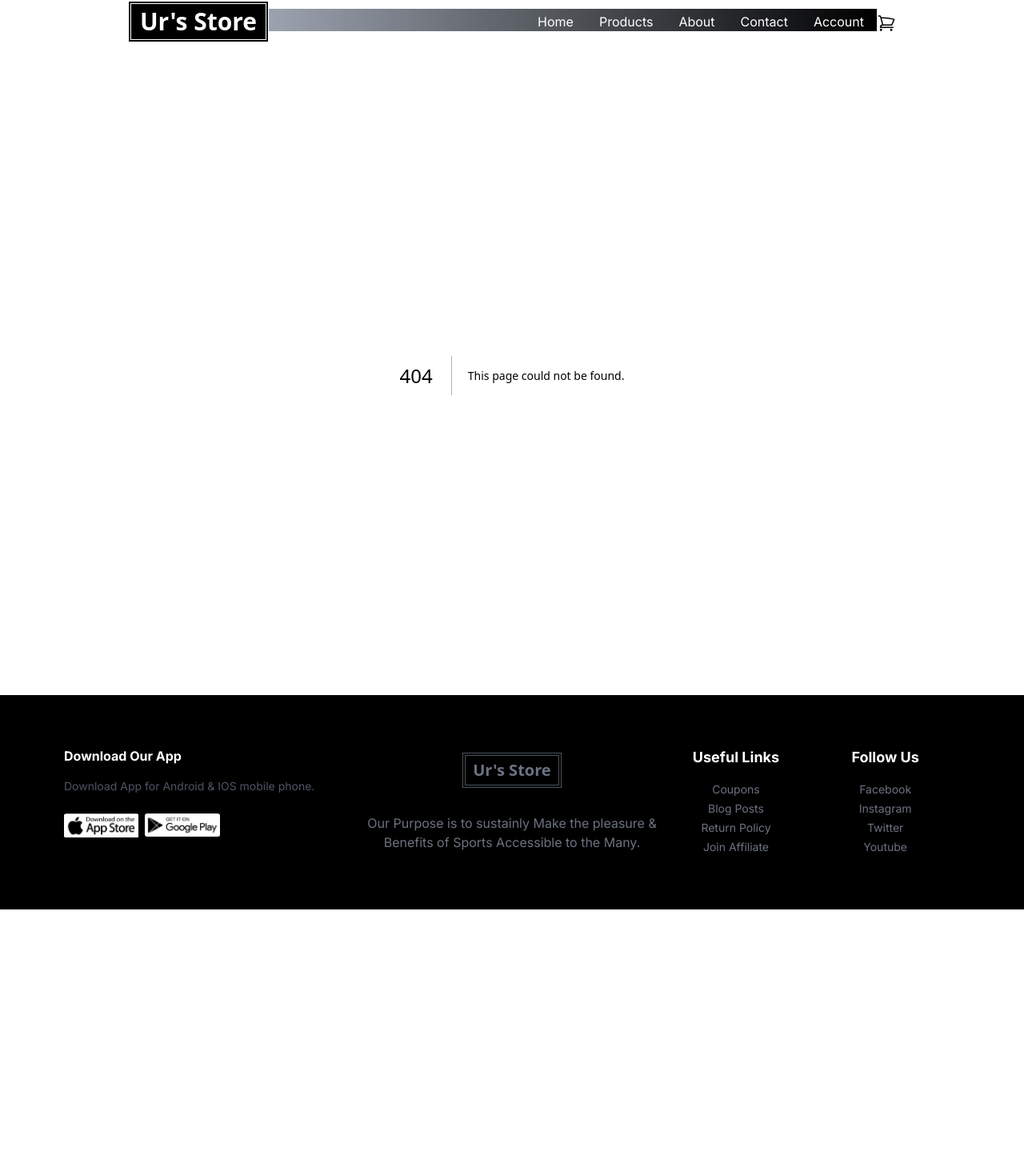
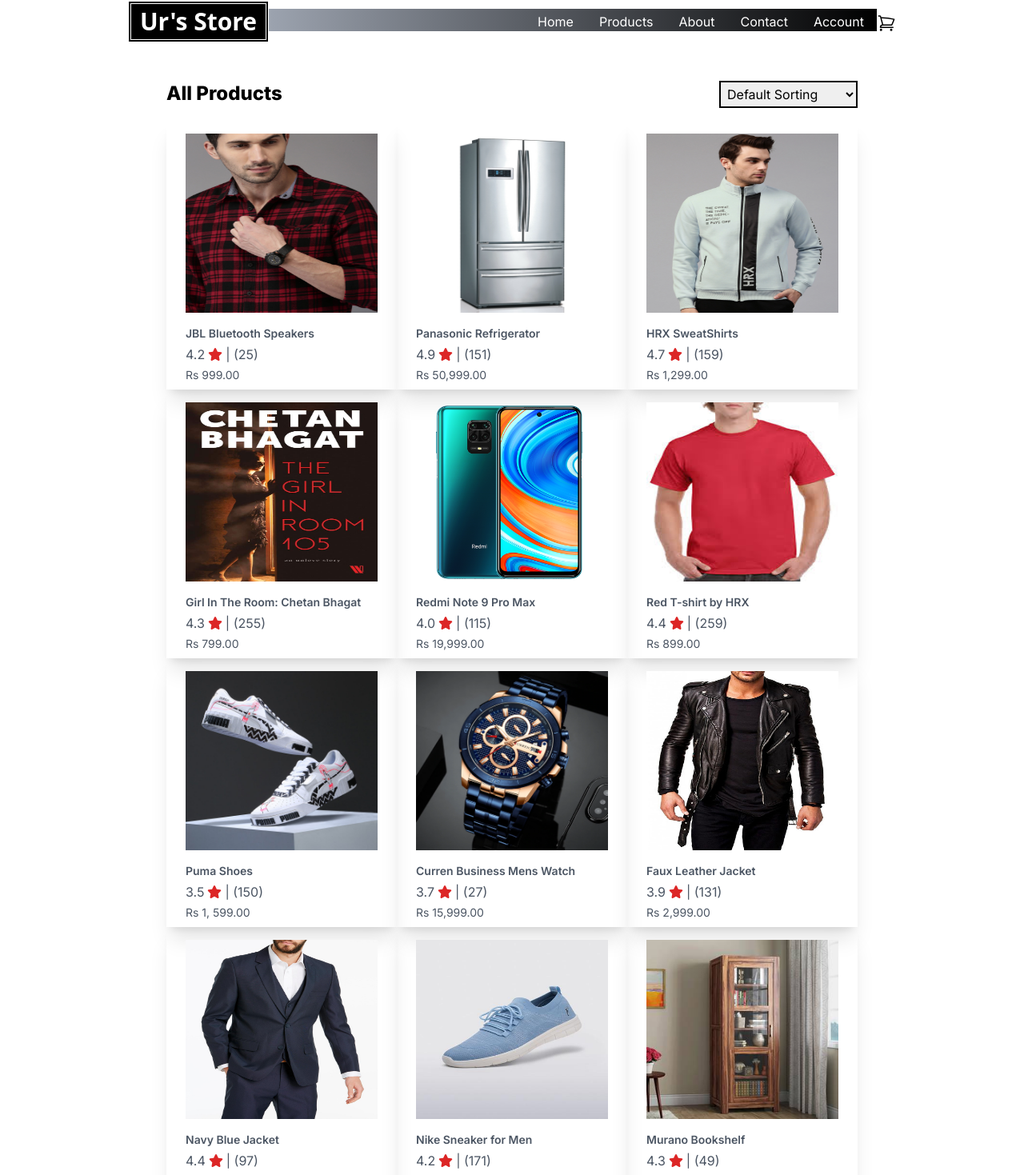
Before and after one commit to utkarsh061/E-Commerce-Website, a Next.js app: page /products in a window 1280 px wide. Before the commit this address had no page. Shown: the part 15-1484 px from the top of the page at 80% size. Before the commit the page ends 1152 px from the top, so only its background shows below. Built offline with nearby package versions, Linux system fonts and the light colour scheme.

Commit message:
About US & All All Product Page

```diff
--- /dev/null
+++ b/src/app/about/page.js
@@ -0,0 +1,24 @@
+"use client"
+
+ function AboutUs(){
+    return(
+        <div className="mx-72 my-12 flex flex-wrap justify-center">
+            <div className="basis-1/2 max-h-fit flex items-center">
+                <img src="/Images/utkarshImage.jpeg" className="h-9/12 w-10/12"/>
+            </div>
+            <div className="basis-1/2">
+                <div className="flex flex-col">
+                    <h1 className="font-light text-8xl font-serif tracking-widest mt-16 -ml-48">ABOUT US</h1>
+                    <p className="mt-6 text-center">
+                     Welcome to <b>Ur's Store</b>!<br/> Designed & Developed by <b>Utkarsh Garg</b>,<br/><br/>
+                     We are passionate about making online shopping easy and fun. Our goal is to bring you the best products
+                     from all over the world, right to your doorstep. Whether you're into fashion, gadgets, or home decor,
+                     we've got something for you. Our website is designed to make your shopping experience smooth,
+                     with fast delivery.<br/><br/>Join us on our journey to bring you top-notch products and hassle-free shopping. Let
+                     <b> Ur's Store</b> be your go-to place for all your shopping needs!</p>
+                </div>
+            </div>
+        </div>
+    )
+ }
+ export default AboutUs;
--- /dev/null
+++ b/src/app/products/page.js
@@ -0,0 +1,14 @@
+"use client"
+
+import Header from "@/components/ProductPage/Header";
+import Products from "@/components/ProductPage/Products";
+
+function ProductsPage(){
+    return(
+        <div className="mx-52 my-12">
+            <Header/>
+            <Products/>
+        </div>
+    )
+}
+export default ProductsPage;
--- a/src/components/Footer.js
+++ b/src/components/Footer.js
@@ -1,42 +1,69 @@
-"use client"
+"use client";
 import Link from "next/link";
 
-function Footer(){
+function Footer() {
   return (
-        <div className="flex flex-wrap px-20 py-16 bg-black text-white">
+      <div className="flex flex-wrap px-20 py-16 bg-black text-white absolute">
         <div className="basis-2/6">
           <h3 className="font-bold">Download Our App</h3>
-				<p className="text-sm text-gray-600 mt-4">Download App for Android & IOS mobile phone.</p>
+          <p className="text-sm text-gray-600 mt-4">
+            Download App for Android & IOS mobile phone.
+          </p>
           <div className="flex mt-6">
-                    <Link className="mr-2 w-3/12" href={"#"}><img src="/Images/appstore.jpg"/></Link>
-                    <Link className="w-3/12" href={"#"}><img src="/Images/playstore.jpg"/></Link>
+            <Link className="mr-2 w-3/12" href={"#"}>
+              <img src="/Images/appstore.jpg" />
+            </Link>
+            <Link className="w-3/12" href={"#"}>
+              <img src="/Images/playstore.jpg" />
+            </Link>
           </div>
         </div>
         <div className="basis-2/6 text-gray-500 flex flex-col justify-center items-center">
           <div className="border-4 border-double border-gray-600 w-1/3">
-                    <h2 className="py-1 font-bold font-sans text-center text-xl">Ur's Store</h2>
+            <h2 className="py-1 font-bold font-sans text-center text-xl">
+              Ur's Store
+            </h2>
           </div>
-                <p className="text-center mt-8">Our Purpose is to sustainly Make the pleasure & Benefits of Sports Accessible to the Many.</p>
+          <p className="text-center mt-8">
+            Our Purpose is to sustainly Make the pleasure & Benefits of Sports
+            Accessible to the Many.
+          </p>
         </div>
         <div className="basis-1/6 text-center">
           <h3 className="font-bold text-lg">Useful Links</h3>
           <ul className="mt-4 text-sm text-gray-500">
-                            <li className="mb-1"><Link href={'#'}>Coupons</Link></li>
-                            <li className="mb-1"><Link href={'#'}>Blog Posts</Link></li>
-                            <li className="mb-1"><Link href={'#'}>Return Policy</Link></li>
-                            <li className="mb-1"><Link href={'#'}>Join Affiliate</Link></li>
+            <li className="mb-1">
+              <Link href={"#"}>Coupons</Link>
+            </li>
+            <li className="mb-1">
+              <Link href={"#"}>Blog Posts</Link>
+            </li>
+            <li className="mb-1">
+              <Link href={"#"}>Return Policy</Link>
+            </li>
+            <li className="mb-1">
+              <Link href={"#"}>Join Affiliate</Link>
+            </li>
           </ul>
         </div>
         <div className="basis-1/6 text-center">
           <h3 className="font-bold text-lg">Follow Us</h3>
           <ul className="mt-4 text-sm text-gray-500">
-                        <li className="mb-1"><Link href={'#'}>Facebook</Link></li>
-                        <li className="mb-1"><Link href={'#'}>Instagram</Link></li>
-                        <li className="mb-1"><Link href={'#'}>Twitter</Link></li>
-                        <li className="mb-1"><Link href={'#'}>Youtube</Link></li>
+            <li className="mb-1">
+              <Link href={"#"}>Facebook</Link>
+            </li>
+            <li className="mb-1">
+              <Link href={"#"}>Instagram</Link>
+            </li>
+            <li className="mb-1">
+              <Link href={"#"}>Twitter</Link>
+            </li>
+            <li className="mb-1">
+              <Link href={"#"}>Youtube</Link>
+            </li>
           </ul>
         </div>
       </div>
-    )
+  );
 }
 export default Footer;
--- a/src/components/NavBar.js
+++ b/src/components/NavBar.js
@@ -15,10 +15,10 @@
                         <Link className="mb-2" href={'/'}>Home</Link>
                     </li>
                     <li className="px-4 py-1">
-                        <Link href={'/'}>Products</Link>
+                        <Link href={"/products"}>Products</Link>
                     </li>
                     <li className="px-4 py-1">
-                         <Link href={'/'}>About</Link>
+                         <Link href={'/about'}>About</Link>
                     </li>
                     <li className="px-4 py-1">
                         <Link href={'/'}>Contact</Link>
@@ -30,9 +30,11 @@
 	        </nav>
          </div>
          <div>
-            <svg xmlns="http://www.w3.org/2000/svg" fill="none" viewBox="0 0 24 24" stroke-width="1.5" stroke="currentColor" class="file: mt-4 h-6 w-6">
-                <path stroke-linecap="round" stroke-linejoin="round" d="M2.25 3h1.386c.51 0 .955.343 1.087.835l.383 1.437M7.5 14.25a3 3 0 00-3 3h15.75m-12.75-3h11.218c1.121-2.3 2.1-4.684 2.924-7.138a60.114 60.114 0 00-16.536-1.84M7.5 14.25L5.106 5.272M6 20.25a.75.75 0 11-1.5 0 .75.75 0 011.5 0zm12.75 0a.75.75 0 11-1.5 0 .75.75 0 011.5 0z" />
-            </svg>
+            <Link href={'/'}>
+                <svg xmlns="http://www.w3.org/2000/svg" fill="none" viewBox="0 0 24 24" stroke-width="1.5" stroke="currentColor" class="file: mt-4 h-6 w-6">
+                    <path stroke-linecap="round" stroke-linejoin="round" d="M2.25 3h1.386c.51 0 .955.343 1.087.835l.383 1.437M7.5 14.25a3 3 0 00-3 3h15.75m-12.75-3h11.218c1.121-2.3 2.1-4.684 2.924-7.138a60.114 60.114 0 00-16.536-1.84M7.5 14.25L5.106 5.272M6 20.25a.75.75 0 11-1.5 0 .75.75 0 011.5 0zm12.75 0a.75.75 0 11-1.5 0 .75.75 0 011.5 0z" />
+                </svg>
+            </Link>
         </div>
        </div>
     )
--- /dev/null
+++ b/src/components/ProductPage/AllProductsConstant.js
@@ -0,0 +1,98 @@
+export const products = [
+    {
+        id:1,
+        imgURL:"/Images/red.jpg",
+        title: "JBL Bluetooth Speakers",
+        rating:"4.2",
+        review:"25",
+        price:"Rs 999.00"
+    },
+    {
+        id:2,
+        imgURL:"/Images/ref.png",
+        title: "Panasonic Refrigerator",
+        rating:"4.9",
+        review:"151",
+        price:"Rs 50,999.00"
+    },
+    {
+        id:3,
+        imgURL:"/Images/hrx.jpg",
+        title: "HRX SweatShirts",
+        rating:"4.7",
+        review:"159",
+        price:"Rs 1,299.00"
+    },
+    {
+        id:4,
+        imgURL:"/Images/novel.jpg",
+        title: "Girl In The Room: Chetan Bhagat",
+        rating:"4.3",
+        review:"255",
+        price:"Rs 799.00"
+    },
+    {
+        id:5,
+        imgURL:"/Images/redmi.jpg",
+        title: "Redmi Note 9 Pro Max",
+        rating:"4.0",
+        review:"115",
+        price:"Rs 19,999.00"
+    },
+    {
+        id:6,
+        imgURL:"/Images/redtshirtmain.jpg",
+        title: "Red T-shirt by HRX",
+        rating:"4.4",
+        review:"259",
+        price:"Rs 899.00"
+    },
+    {
+        id:7,
+        imgURL:"/Images/puma.jpg",
+        title: "Puma Shoes",
+        rating:"3.5",
+        review:"150",
+        price:"Rs 1, 599.00"
+    },
+    {
+        id:8,
+        imgURL:"/Images/wwatch.jpg",
+        title: "Curren Business Mens Watch",
+        rating:"3.7",
+        review:"27",
+        price:"Rs 15,999.00"
+    },
+    {
+        id:9,
+        imgURL:"/Images/jacket.jpg",
+        title: "Faux Leather Jacket",
+        rating:"3.9",
+        review:"131",
+        price:"Rs 2,999.00"
+    },
+    {
+        id:10,
+        imgURL:"/Images/navy.jpg",
+        title: "Navy Blue Jacket",
+        rating:"4.4",
+        review:"97",
+        price:"Rs 3,999.00"
+    },
+    {
+        id:11,
+        imgURL:"/Images/sneakers.jpg",
+        title: "Nike Sneaker for Men",
+        rating:"4.2",
+        review:"171",
+        price:"Rs 4,999.00"
+    },
+    {
+        id:12,
+        imgURL:"/Images/bookshelf.jpg",
+        title: "Murano Bookshelf",
+        rating:"4.3",
+        review:"49",
+        price:"Rs 29,999.00"
+    },
+]
--- /dev/null
+++ b/src/components/ProductPage/Header.js
@@ -0,0 +1,21 @@
+"use client";
+
+function Header() {
+  return (
+    <div className="flex">
+      <div className="basis-1/2">
+        <h2 className="font-extrabold text-2xl">All Products</h2>
+      </div>
+      <div className="basis-1/2 flex justify-end">
+        <select className="px-1 py-1 border-2 border-black">
+          <option>Default Sorting</option>
+          <option>Short by price</option>
+          <option>Short by popularty</option>
+          <option>Short by rating</option>
+          <option>Short by sale</option>
+        </select>
+      </div>
+    </div>
+  );
+}
+export default Header;
--- /dev/null
+++ b/src/components/ProductPage/Products.js
@@ -0,0 +1,31 @@
+"use client"
+import {products} from "./AllProductsConstant";
+import IndividualItem from "../ShoppingRow/IndividualItem";
+import Link from "next/link";
+
+function Products(){
+    return (
+        <div className="my-4">
+            <div className="flex flex-wrap">
+                {products?.map((item) => (
+                        <IndividualItem
+                            key={item.id}
+                            imgURL={item.imgURL}
+                            title={item.title}
+                            rating={item.rating}
+                            review={item.review}
+                            price={item.price}
+                        />
+                    ))}
+            </div>
+            <div className="flex justify-center mt-12">
+                <Link href={"/products"}><div className="px-3 py-1 border-2 border-black mx-1 hover:bg-black hover:text-white rounded">1</div></Link>
+                <Link href={"/products"}><div className="px-3 py-1 border-2 border-black mx-1 hover:bg-black hover:text-white rounded">2</div></Link>
+                <Link href={"/products"}><div className="px-3 py-1 border-2 border-black mx-1 hover:bg-black hover:text-white rounded">3</div></Link>
+                <Link href={"/products"}><div className="px-3 py-1 border-2 border-black mx-1 hover:bg-black hover:text-white rounded">4</div></Link>
+                <Link href={"/products"}><div className="px-3 py-1 border-2 border-black mx-1 hover:bg-black hover:text-white rounded">&#8594;</div></Link>
+            </div>
+        </div>
+    )
+}
+export default Products;
--- a/src/components/ShoppingRow/IndividualItem.js
+++ b/src/components/ShoppingRow/IndividualItem.js
@@ -7,9 +7,9 @@
     return (
         <div className="px-2 shadow-xl flex-auto basis-1/4 hover:shadow-2xl">
             <div className="my-4">
-            <img src={imgURL} className="h-52 w-96 px-4"></img>
+            <img src={imgURL} className="h-56 w-96 px-4"></img>
             </div>
-            <div className="w-64 text-gray-600 text-left pl-4 mb-1">
+            <div className="w-64 font-semibold text-gray-600 text-left pl-4 mb-1 text-sm">
                 <p>{title}</p>
             </div>
             <div className='text-gray-600 text-left pl-4 mb-1'>
@@ -21,7 +21,7 @@
                    | ({review})
                 </span>
             </div>
-            <div className="text-gray-600 text-left pl-4 mb-2">{price}</div>
+            <div className="text-gray-600 text-left pl-4 mb-2 text-sm">{price}</div>
         </div>
     )
 }
```
Also changed, not shown: public/Images/utkarshImage.jpeg (added). Lines whose indentation alone changed are shown as unchanged.
